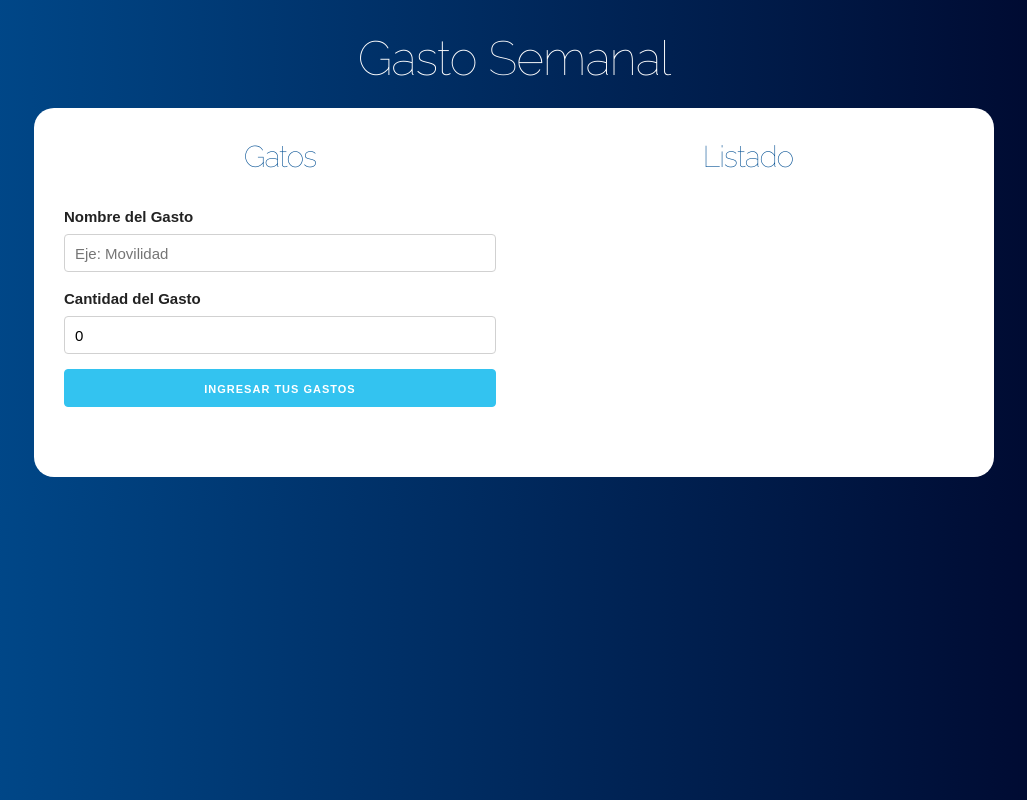
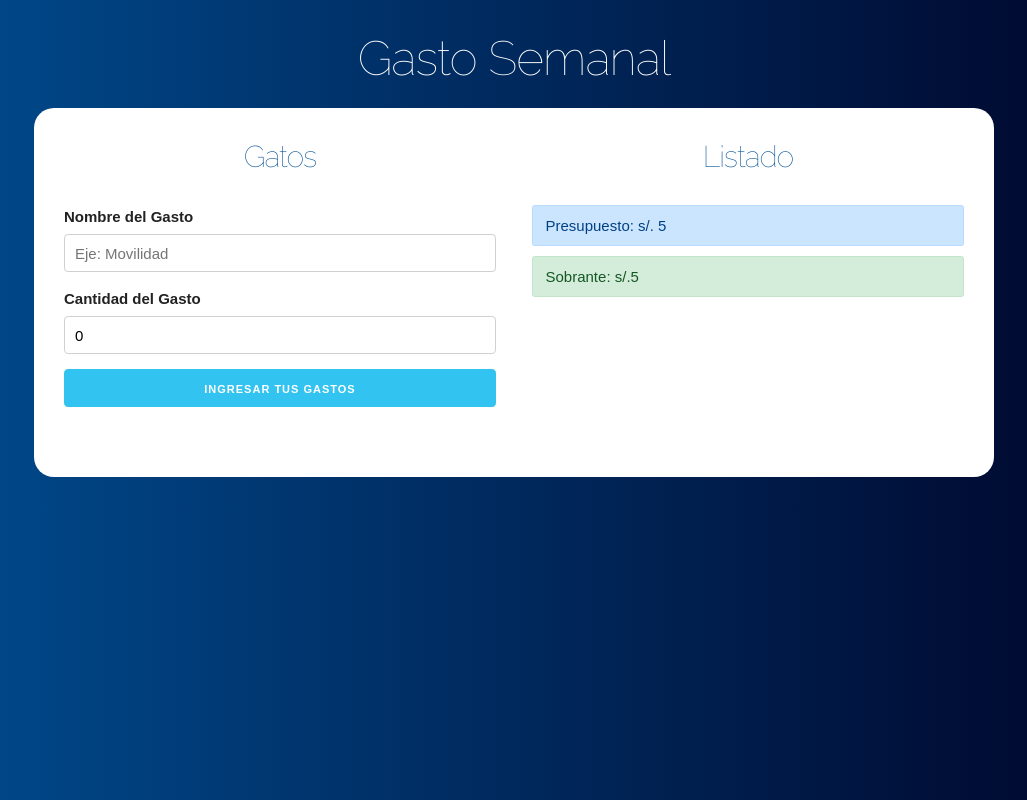
Before and after one commit to Jilverdelacruz/Presupuesto, a React (Create React App) app: page / in a window 1280 px wide. Both pictures are taken after typing "5" into the empty fields and a click on the input "Agregar el Presupuesto". Shown: the whole page, without its empty margins (126-1153 px from the left). Built offline with nearby package versions, Linux system fonts and the light colour scheme.

Commit message:
proyecto terminado

```diff
--- a/src/App.js
+++ b/src/App.js
@@ -1,18 +1,27 @@
 import Question from './Components/Question'
-import {useState} from 'react'
+import {useState, useEffect} from 'react'
 import Formulario from './Components/Formulario'
 import Listado from './Components/Listado'
+import ControlPresupuesto from './Components/ControlPresupuesto'
+
 
 function App() {
   const [presupuesto, guardarPresupuesto] = useState(0)
   const [sobrante, guardarSobrante] = useState(0)
   const [pregunta, actualizarPregunta] = useState(true)
   const [gastos, guardarGastos] = useState([])
+  const [gasto, guardarGasto] = useState({})
+  const [showGasto, setShowGasto] = useState(false)
 
-  const agregarGast = gasto =>{
-    guardarGastos([ ...gastos, gasto])
-  }
-  console.log(gastos)
+  useEffect(()=>{
+    if(showGasto){
+      guardarGastos([ ...gastos, gasto])
+    }
+    setShowGasto(true)
+    const presupuestoActual = sobrante- gasto.cantiGasto
+    guardarSobrante(presupuestoActual)
+  }, [gasto])
+
 
   return (
     <div className="container">
@@ -30,12 +39,17 @@ function App() {
              <div className='row'>
                     <div className='one-half column'>
                       <Formulario
-                      agregarGast={agregarGast}
+                      guardarGasto={guardarGasto}
+                      setShowGasto={setShowGasto}
                       />
                     </div>
                 <div className='one-half column'>
                     <Listado
                     gastos={gastos}
+                    />
+                    <ControlPresupuesto
+                     presupuesto={presupuesto}
+                     sobrante={sobrante}
                     />
                 </div>
               </div>
--- /dev/null
+++ b/src/Components/ControlPresupuesto/index.jsx
@@ -0,0 +1,17 @@
+import { estiloPresupuesto } from "../Helper"
+
+const ControlPresupuesto = ({presupuesto, sobrante}) =>{
+
+    return (
+        <>
+            <div className='alert alert-primary'>
+                Presupuesto: s/. {presupuesto}
+            </div>
+            <div className={estiloPresupuesto(presupuesto, sobrante)}>
+                Sobrante: s/.{sobrante}
+            </div>
+        </>
+    )
+}
+
+export default ControlPresupuesto
--- a/src/Components/Formulario/index.jsx
+++ b/src/Components/Formulario/index.jsx
@@ -3,7 +3,7 @@ import { useState } from "react";
 import Error from '../Error'
 import shortid from 'shortid'
 
-const Formulario = ({agregarGast}) =>{
+const Formulario = ({guardarGasto, setShowGasto}) =>{
     const [nombreGasto, setNombreGasto] = useState('')
     const [cantiGasto, setCantiGasto] = useState(0)
     const [error, actualizarError] = useState(false)
@@ -26,8 +26,9 @@ const Formulario = ({agregarGast}) =>{
             nombreGasto, // tambien puede ser nombreGato: nombreGasto pero como se pondrá lo mismo se puede relizar tal cual
             cantiGasto
         }
-        agregarGast(gasto)
         // pasar el gasto al componente principal
+        guardarGasto(gasto)
+        setShowGasto(true)
 
         // resetear el form
     }
--- /dev/null
+++ b/src/Components/Helper/index.jsx
@@ -0,0 +1,12 @@
+
+export const estiloPresupuesto = (presupuesto, restante) =>{
+let clase;
+    if((presupuesto / 4) > restante){
+        clase='alert alert-danger';
+    }else if((presupuesto / 2) > restante){
+        clase='alert alert-warning'
+    }else{
+        clase='alert alert-success'
+    }
+    return clase
+}
--- a/src/Components/Question/index.jsx
+++ b/src/Components/Question/index.jsx
@@ -1,5 +1,6 @@
 import Error from '../Error'
 import {useState} from 'react'
+
 
 const Question = ({guardarPresupuesto, guardarSobrante, actualizarPregunta}) =>{
 
```
